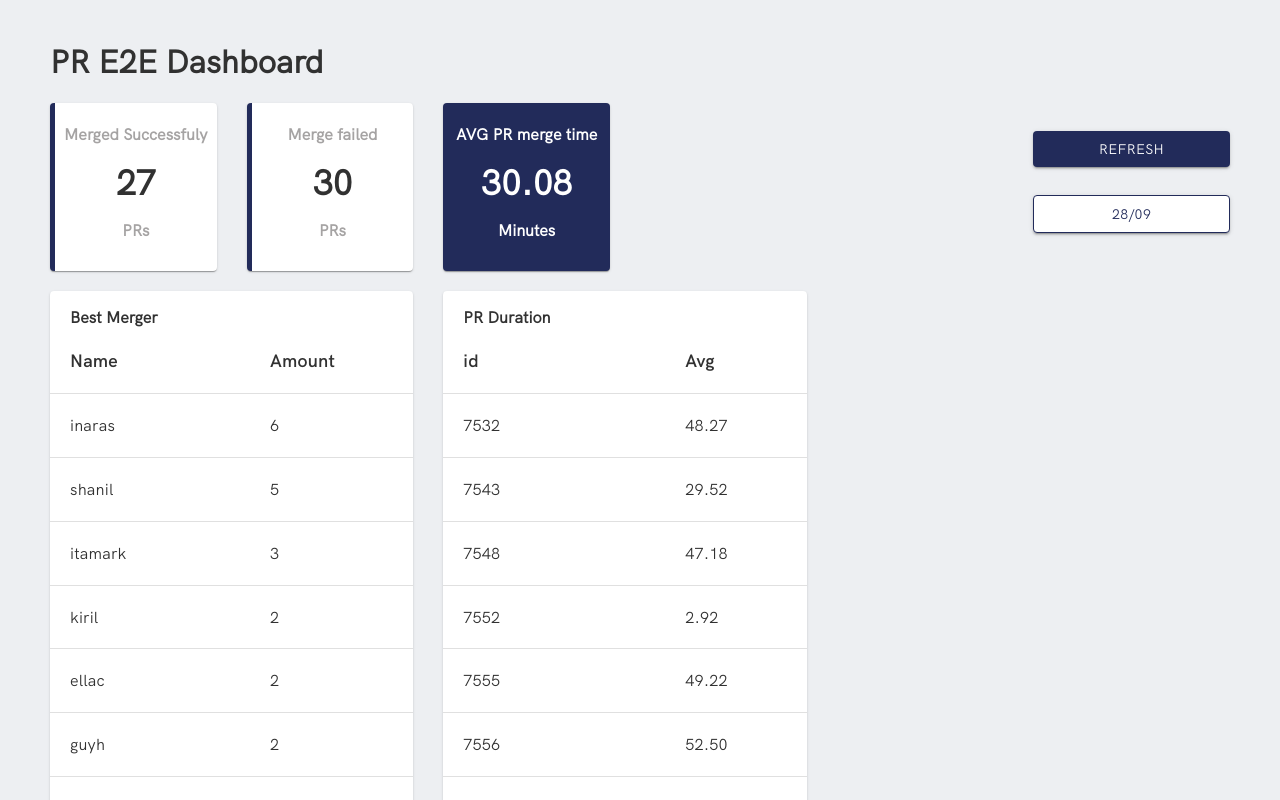
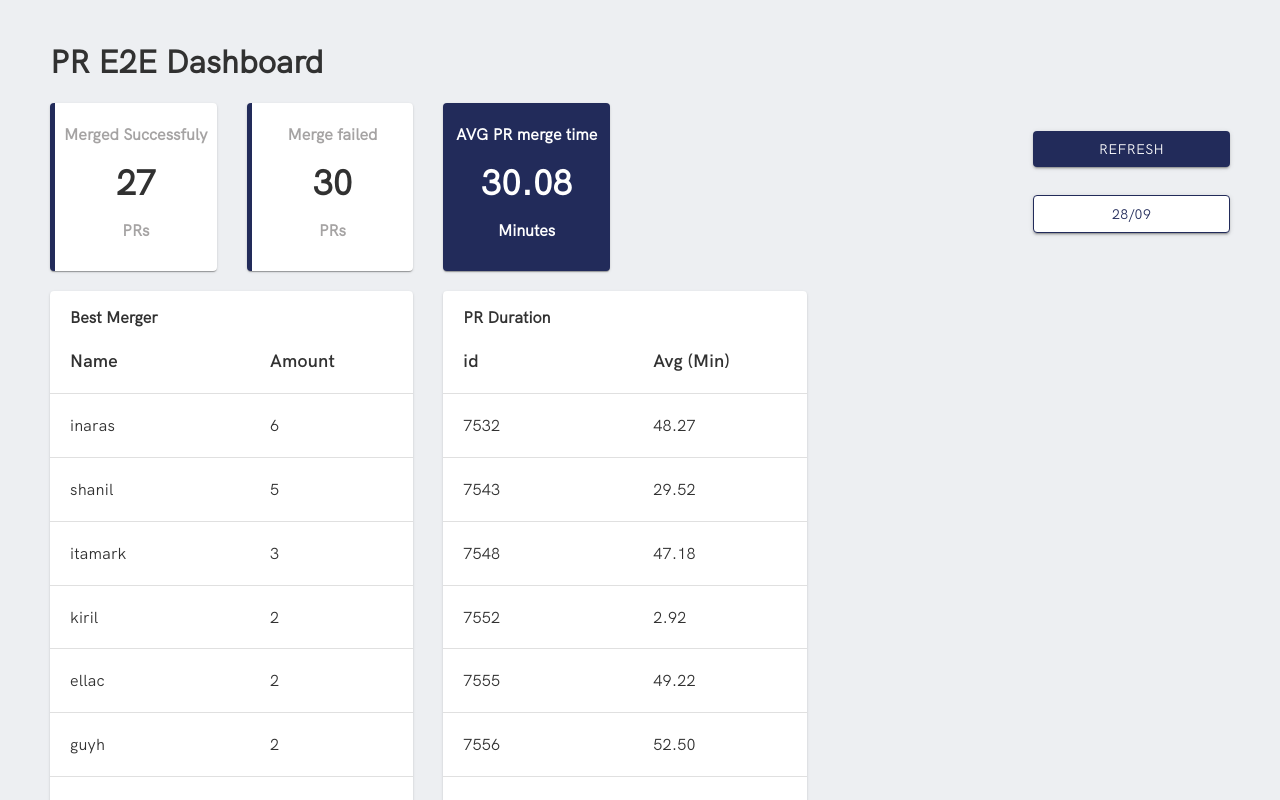
Before and after one commit to gilliC/pr_analytics_dashboard, a React (Create React App) app: page / in a window 1280 px wide. Shown: the top 800 px of the page. Built offline with nearby package versions, Linux system fonts and the light colour scheme.

Commit message:
change hover button

```diff
--- a/src/consts.js
+++ b/src/consts.js
@@ -5,6 +5,7 @@ const colors = {
     TEXT_BLACK: '#313131',
     TEXT_GRAY: '#A5A3A3',
     BACKGROUND_GRAY: '#EDEFF2',
-    MAIN_BLUE: '#222B5A'
+    MAIN_BLUE: '#222B5A',
+    SECONDARY_BLUE: '#1E4497'
 };
-export const { TEXT_BLACK, TEXT_GRAY, BACKGROUND_GRAY, MAIN_BLUE } = colors;
+export const { TEXT_BLACK, TEXT_GRAY, BACKGROUND_GRAY, MAIN_BLUE, SECONDARY_BLUE } = colors;
--- a/src/screens/home/components/buttonsCube/components/refreshButton.js
+++ b/src/screens/home/components/buttonsCube/components/refreshButton.js
@@ -1,6 +1,6 @@
 import React from "react";
 import { makeStyles } from "@material-ui/core/styles";
-import { FONT_REG, MAIN_BLUE } from "../../../../../consts";
+import { FONT_REG, MAIN_BLUE, SECONDARY_BLUE } from "../../../../../consts";
 import Button from "@material-ui/core/Button";
 
 const useStyles = makeStyles(theme=> ({
@@ -10,6 +10,10 @@ const useStyles = makeStyles(theme=> ({
     backgroundColor: MAIN_BLUE,
     color: "white",
     fontFamily: FONT_REG,
+    '&:hover': {
+      backgroundColor: SECONDARY_BLUE,
+
+    },
     [theme.breakpoints.down("sm")]: {
         width: "100%",
         height: "95%",
--- a/src/screens/home/components/tablesRow/components/prDurationTable.js
+++ b/src/screens/home/components/tablesRow/components/prDurationTable.js
@@ -27,7 +27,7 @@ const getTableData = () => {
   });
 };
 
-const columns = ["id", "Avg"];
+const columns = ["id", "Avg (Min)"];
 
 export const PrDurationTable = (props) => {
   const classes = useStyles();
```
